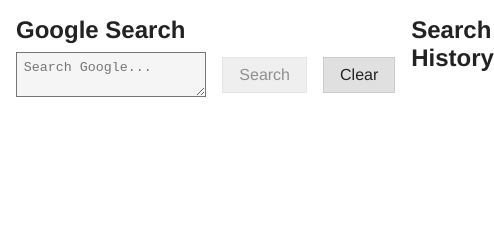
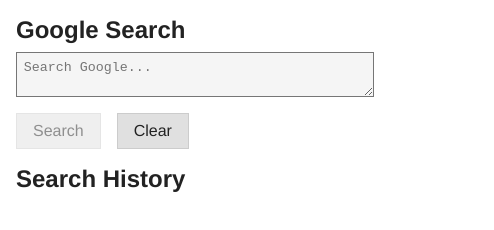
Before and after one commit to Sany18/search-home-page, a plain HTML site: page index.html in a window 390 px wide. Shown: the whole page, 494 px wide, since content can reach past the window. Drawn offline with Linux system fonts and the light colour scheme.

Commit message:
Update mobile view

```diff
--- a/index.html
+++ b/index.html
@@ -32,8 +32,10 @@
       padding: 1rem;
       display: flex;
       font-size: 16px;
+      flex-wrap: wrap;
       box-sizing: border-box;
       min-height: 100svh;
+      align-items: flex-start;
       font-family: 'Franklin Gothic Medium', 'Arial Narrow', Arial, sans-serif;
       color: var(--foreground);
       background: var(--background);
@@ -48,17 +50,18 @@
 </head>
 
 <body>
-  <div class="column">
-    <div class="block">
+  <div class="flex column gap-1">
+    <div class="flex column">
       <h2 class="pb-05">Google Search</h2>
+
       <form
         id="google-search-form"
+        class="flex gap-1 wrap"
         action="https://www.google.com/search"
         method="GET"
         target="_blank"
         autocomplete="off"
         onsubmit="return handleGoogleSearch(event)">
-        <div class="line gap-1">
         <textarea
           name="q"
           rows="2"
@@ -67,18 +70,21 @@
           role="searchbox"
           aria-label="Search Google"></textarea>
         <input type="hidden" id="udm-param" name="udm" value="14">
+
+        <div class="flex gap-1">
           <button class="search-button" type="submit">Search</button>
           <button class="clear-input" type="button">Clear</button>
         </div>
       </form>
     </div>
-  </div>
 
-  <div class="column">
     <div class="history">
       <h2 class="pb-05">Search History</h2>
       <ol id="search-history-list"></ol>
     </div>
   </div>
+
+  <div class="column">
+  </div>
 </body>
 </html>
--- a/styles.css
+++ b/styles.css
@@ -37,23 +37,6 @@
 
 
 /* Block elements */
-.block {
-  display: flex;
-  flex-direction: column;
-}
-
-.column {
-  gap: 1rem;
-  flex: 1;
-  display: flex;
-  flex-direction: column;
-}
-
-.line {
-  display: flex;
-  align-items: center;
-}
-
 .search-query {
   flex: 1;
   resize: vertical;
@@ -61,13 +44,14 @@
   padding: 0.5em;
   resize: vertical;
   color: var(--foreground);
+  min-width: 20rem;
 }
 
 .history-line-content {
   flex: 1;
   cursor: pointer;
   display: flex;
-  padding: 0.25rem 1rem;
+  padding: 0 0 0 1rem;
   align-items: center;
   user-select: none;
   justify-content: space-between;
@@ -106,3 +90,15 @@
 .pointer {
   cursor: pointer;
 }
+
+.flex {
+  display: flex;
+}
+
+.column {
+  flex-direction: column;
+}
+
+.wrap {
+  flex-wrap: wrap;
+}
```
Lines whose indentation alone changed are shown as unchanged.
